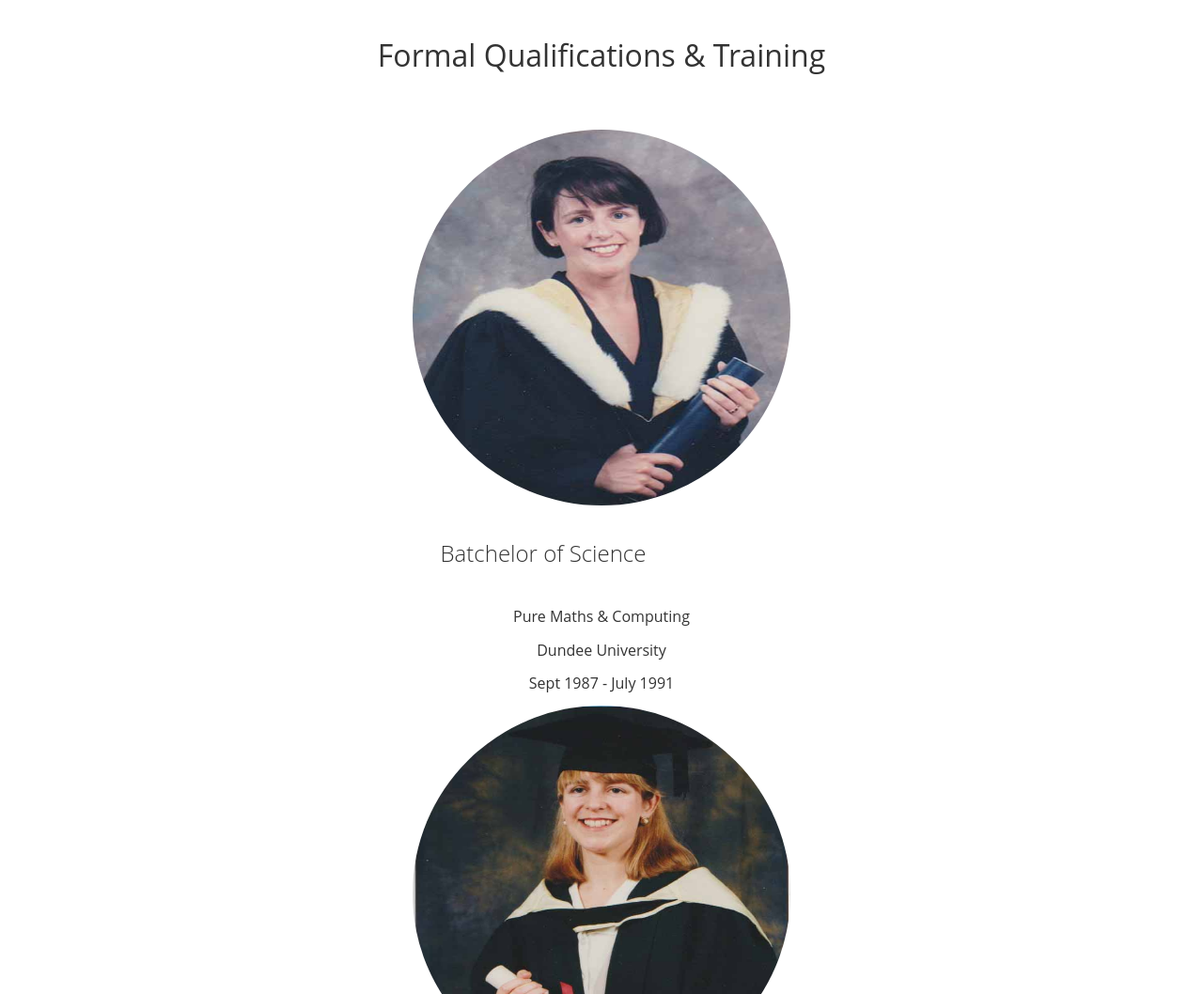
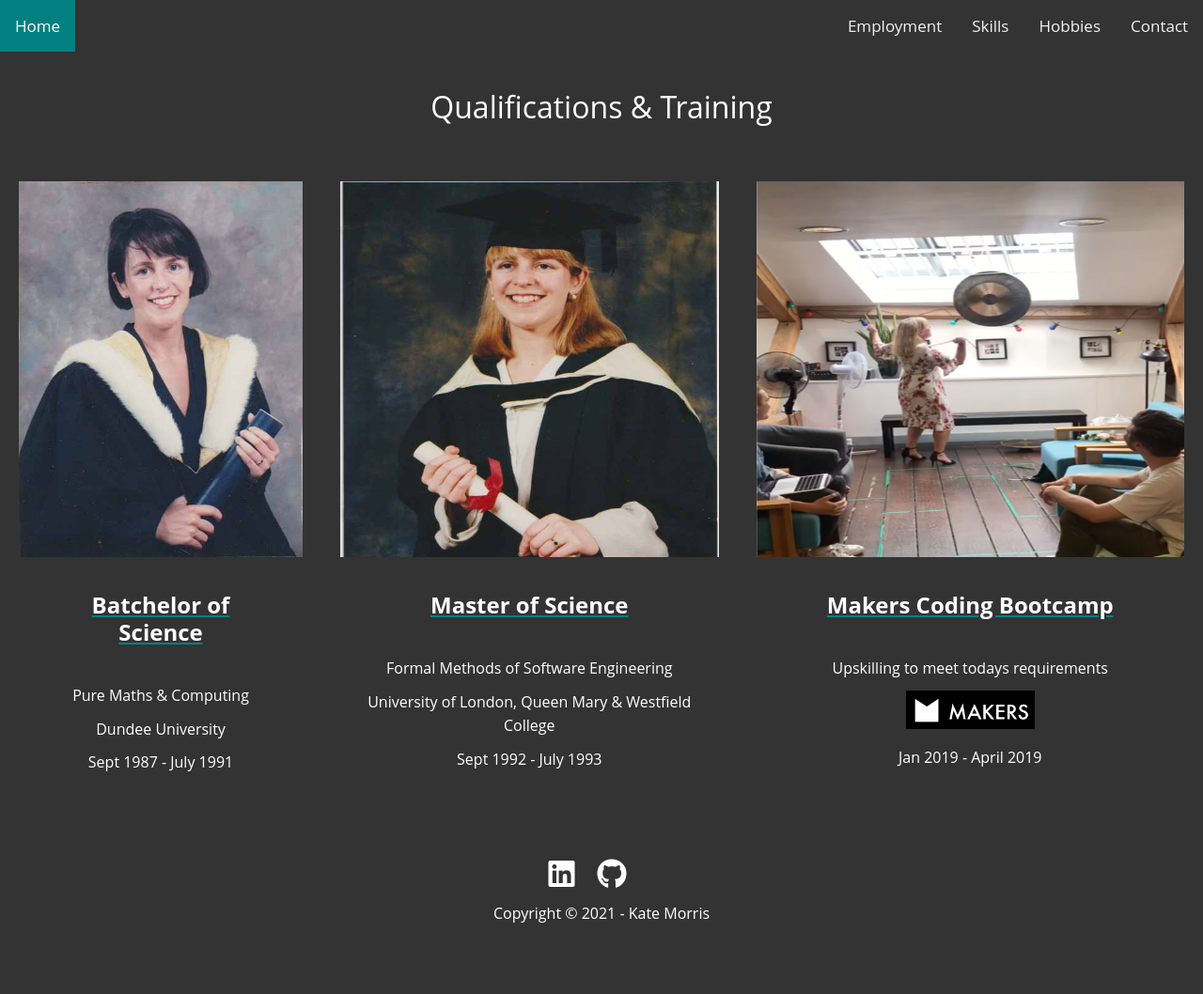
Before and after one commit to kate102/css_skills_1, a plain HTML site: page pages/education.html in a window 1280 px wide. Shown: the top 1058 px of the page at 94% size. Drawn offline with Linux system fonts and the light colour scheme; files that its build step writes are made by us from their sources; a web font is replaced by a local one.

Commit message:
Styled Edutaion Page

```diff
--- a/css/stylesheet.css
+++ b/css/stylesheet.css
@@ -9,8 +9,8 @@
 
 body {
     font-family: 'Open Sans', sans-serif;
-    background: #fff;
-    color: #333;
+    background: #333;
+    color: #fff;
     line-height: 1.6;
 }
 
@@ -40,6 +40,7 @@ p {
 img {
     width: 100%;
 }
+
  /* Navigation */
 .navbar {
     display: flex;
@@ -95,7 +96,7 @@ img {
 
 /* Change the color of links on hover */
 .topnav a:hover {
-  background-color: #ddd;
+  background-color: teal;
   color: black;
 }
 
@@ -294,6 +295,7 @@ img {
 .flex-columns h2 {
     font-size: 40px;
     font-weight: 100;
+    margin-bottom: 10px;
 }
 
 .flex-columns h4 {
@@ -467,7 +469,16 @@ img {
 }
 
 .education img {
-    border-radius: 50%;
+    /* border-radius: 50%; */
+    /* width: 80%;
+    height: 30%; */
+}
+
+.education h2 {
+    text-align: center;
+    font-weight: bold;
+    text-decoration: underline;
+    text-decoration-color: teal;
 }
 
 /* Call back form */
--- a/pages/education.html
+++ b/pages/education.html
@@ -5,19 +5,28 @@
             <meta http-equiv="X-UA-Compatible" content="IE=edge">
             <meta name="viewport" content="width=device-width, initial-scale=1.0">
             <link rel="stylesheet" href="https://cdnjs.cloudflare.com/ajax/libs/font-awesome/5.15.2/css/all.min.css" crossorigin="anonymous">
-            <link rel="stylesheet" href="css/stylesheet.css">
-            <title>Kate Morris Home Page</title>
+            <link rel="stylesheet" href="../css/stylesheet.css">
+            <title>Qualifications & Training</title>
 </head>
 <body>
     <main>
+
+        <nav  class="topnav">
+            <a class="active" href="#home">Home</a>
+            <div class="topnav-right">
+                <!-- <a href="./pages/education.html">Education</a> -->
+                <a href="./pages/employment">Employment</a>
+                <a href="./pages/skills">Skills</a>
+                <a href="./pages/hobbies.html">Hobbies</a>
+                <a href="./pages/contact">Contact</a>
+            </div>
+        </nav>
         <header class="section-header">
-            <h1>Formal Qualifications & Training</h1>
+            <h1>Qualifications & Training</h1>
         </header>
-
         <div class="flex-items education">
-            <div class="row">
                 <div class="column">
-                    <img src="../images/batchelors_grad_pic.jpg" alt="Kate aged 21 with black hair in a graduation gown" height="400" >
+                    <img src="../images/batchelors_grad_pic.jpg" alt="Kate aged 21 with black hair in a graduation gown" height="400" width="400">
                     <h2>Batchelor of Science</h2>
                     <p>Pure Maths & Computing</p>
                     <p>Dundee University</p>
@@ -31,15 +40,20 @@
                     <p>Sept 1992 - July 1993</p>
                 </div>
                 <div class="column">
-                    <img src="../images/makers_grad_pic.png" alt="" height="400">
+                    <img src="../images/makers_grad_pic.png" alt="Kate in a summer dress banging a graduation gong" height="400" width="400">
                     <h2>Makers Coding Bootcamp</h2>
                     <p>Upskilling to meet todays requirements</p>
-                    <a href="https://makers.tech/">London’s leading software development boot camp</a>
+                    <a  href="https://makers.tech/"><img src="../images/Makers-logo.png" alt="Makers Logo" style="width:30%;"></img></a>
                     <p>Jan 2019 - April 2019</p>
                 </div>
-            </div>
         </div>
     </body>
+    <footer class="footer bg-dark">
+        <div class="social ">
+            <a aria-label="Linked In icon" href="https://www.linkedin.com/in/kate-morris-a3962943/"><i class="fab fa-linkedin fa-2x"></i></a>
+            <a aria-label="Github icon" href="https://github.com/kate102"><i class="fab fa-github fa-2x"></i></a>            </div>
+        <p>Copyright &copy; 2021 - Kate Morris</p>
+    </footer>
     </main>
 
 </html>
```
Also changed, not shown: images/Makers-logo.png (renamed from images/Makers copy.png).
